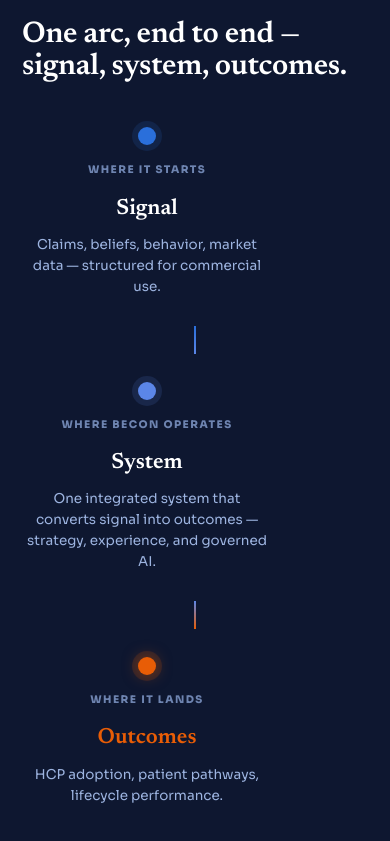
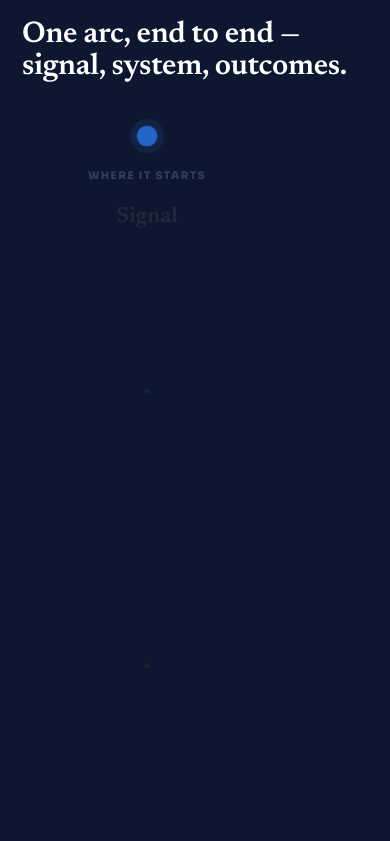
Before and after one commit to SashaBeCon/becongroup-website, a Next.js app: page / in a window 390 px wide. Shown: the part 823-1664 px from the top of the page. Built offline with nearby package versions, Linux system fonts and the light colour scheme.

Commit message:
Animate convergence rail: scroll-in sweep, endpoint breathe, 6s idle re-sweep

```diff
--- a/app/globals.css
+++ b/app/globals.css
@@ -326,6 +326,82 @@ html {
   .beam.ab { background: linear-gradient(90deg, var(--blue-2), var(--blue)); }
   .beam.bc { background: linear-gradient(90deg, var(--blue), var(--energy)); }
 
+  /* ─── Pipeline rail — convergence animation ───────────────────
+     JS (SignalStrip) adds `.play` when the rail scrolls into view.
+     The light sweeps start → system → lands once, then the landing
+     dot breathes. All motion is gated behind `.play`; with JS off,
+     the rail renders in its normal static state. The global
+     prefers-reduced-motion rule neutralises these animations. */
+  .rail-track .node .dot { position: relative; }
+  .rail-track .beam { position: relative; overflow: visible; }
+  .rail-track .beam::after {
+    content: "";
+    position: absolute;
+    top: -3.5px;
+    left: 0;
+    width: 9px;
+    height: 9px;
+    border-radius: var(--r-full);
+    background: #fff;
+    box-shadow: 0 0 12px 3px rgba(232, 93, 6, 0.7), 0 0 5px 1px var(--blue);
+    opacity: 0;
+  }
+  .rail-track .node.c .dot::after {
+    content: "";
+    position: absolute;
+    inset: -6px;
+    border-radius: var(--r-full);
+    box-shadow: 0 0 0 0 rgba(232, 93, 6, 0);
+  }
+
+  @keyframes rail-dot {
+    0% { transform: scale(0.25); opacity: 0.12; }
+    60% { transform: scale(1.28); opacity: 1; }
+    100% { transform: scale(1); opacity: 1; }
+  }
+  @keyframes rail-beam {
+    from { clip-path: inset(0 100% 0 0); }
+    to { clip-path: inset(0 0 0 0); }
+  }
+  @keyframes rail-head {
+    0% { left: 0; opacity: 0; }
+    12% { opacity: 1; }
+    88% { opacity: 1; }
+    100% { left: 100%; opacity: 0; }
+  }
+  @keyframes rail-rise {
+    from { opacity: 0; transform: translateY(9px); }
+    to { opacity: 1; transform: translateY(0); }
+  }
+  @keyframes rail-breathe {
+    0%, 100% { box-shadow: 0 0 6px 1px rgba(232, 93, 6, 0.18), 0 0 0 5px rgba(232, 93, 6, 0.1); }
+    50% { box-shadow: 0 0 20px 4px rgba(232, 93, 6, 0.48), 0 0 0 9px rgba(232, 93, 6, 0.18); }
+  }
+
+  .rail-track.play .node .dot { animation: rail-dot 0.55s cubic-bezier(0.4, 0, 0.2, 1) both; }
+  .rail-track.play .node.a .dot { animation-delay: 0s; }
+  .rail-track.play .node.b .dot { animation-delay: 0.85s; }
+  .rail-track.play .node.c .dot { animation-delay: 1.6s; }
+  .rail-track.play .node .l,
+  .rail-track.play .node .t,
+  .rail-track.play .node p { animation: rail-rise 0.5s cubic-bezier(0.4, 0, 0.2, 1) both; }
+  .rail-track.play .node.a .l { animation-delay: 0.05s; }
+  .rail-track.play .node.a .t { animation-delay: 0.12s; }
+  .rail-track.play .node.a p { animation-delay: 0.2s; }
+  .rail-track.play .node.b .l { animation-delay: 0.9s; }
+  .rail-track.play .node.b .t { animation-delay: 0.97s; }
+  .rail-track.play .node.b p { animation-delay: 1.05s; }
+  .rail-track.play .node.c .l { animation-delay: 1.65s; }
+  .rail-track.play .node.c .t { animation-delay: 1.72s; }
+  .rail-track.play .node.c p { animation-delay: 1.8s; }
+  .rail-track.play .beam { animation: rail-beam 0.6s cubic-bezier(0.4, 0, 0.2, 1) both; }
+  .rail-track.play .beam::after { animation: rail-head 0.62s linear both; }
+  .rail-track.play .beam.ab,
+  .rail-track.play .beam.ab::after { animation-delay: 0.3s; }
+  .rail-track.play .beam.bc,
+  .rail-track.play .beam.bc::after { animation-delay: 1.05s; }
+  .rail-track.play .node.c .dot::after { animation: rail-breathe 3.8s ease-in-out 1.9s infinite; }
+
   /* ─── Grid + generic cards ─── */
   .grid-2 { display: grid; grid-template-columns: 1fr 1fr; gap: 56px; align-items: start; }
   .stack { display: flex; flex-direction: column; gap: 12px; }
@@ -487,6 +563,14 @@ html {
   .beam { width: 2px; height: 28px; flex: none; margin: 0 auto; }
   .beam.ab { background: linear-gradient(180deg, var(--blue-2), var(--blue)); }
   .beam.bc { background: linear-gradient(180deg, var(--blue), var(--energy)); }
+  /* Stacked rail: sweep the beam top→bottom; the travelling head
+     is only meaningful on the horizontal layout, so hide it. */
+  @keyframes rail-beam-v {
+    from { clip-path: inset(0 0 100% 0); }
+    to { clip-path: inset(0 0 0 0); }
+  }
+  .rail-track.play .beam { animation-name: rail-beam-v; }
+  .rail-track.play .beam::after { display: none; }
   .disciplines,
   .process,
   .build,
--- a/components/site/signal-strip.tsx
+++ b/components/site/signal-strip.tsx
@@ -1,3 +1,5 @@
+"use client";
+
 import * as React from "react";
 
 interface RailNode {
@@ -11,11 +13,88 @@ interface SignalStripProps {
   items: [RailNode, RailNode, RailNode];
 }
 
-/** Pipeline rail — the convergence spine. Three node dots joined by gradient beams. */
+/** Idle re-sweep cadence (ms) while the rail stays in view. Set to 0 to
+ *  disable the idle loop and rely solely on replay-on-re-entry. */
+const IDLE_RESWEEP_MS = 6000;
+
+/**
+ * Pipeline rail — the convergence spine. Three node dots joined by gradient
+ * beams. The light sweeps start → system → lands (adding `.play`), then the
+ * landing dot breathes. It replays each time the rail scrolls back into view,
+ * and re-sweeps slowly while it stays on screen. Motion lives in globals.css;
+ * this only toggles the `.play` class. With JS off or with
+ * `prefers-reduced-motion`, the rail stays in its static state.
+ */
 export function SignalStrip({ items }: SignalStripProps) {
   const tones = ["a", "b", "c"] as const;
+  const ref = React.useRef<HTMLDivElement>(null);
+
+  React.useEffect(() => {
+    const el = ref.current;
+    if (!el) return;
+
+    // Respect reduced-motion: leave the rail static.
+    if (window.matchMedia?.("(prefers-reduced-motion: reduce)").matches) return;
+
+    const play = () => {
+      el.classList.remove("play");
+      void el.offsetWidth; // reflow so the animation restarts
+      el.classList.add("play");
+    };
+
+    if (!("IntersectionObserver" in window)) {
+      play();
+      return;
+    }
+
+    let armed = true; // can fire a scroll-in play
+    let visible = false;
+    let timer: ReturnType<typeof setInterval> | undefined;
+
+    const stopTimer = () => {
+      if (timer) {
+        clearInterval(timer);
+        timer = undefined;
+      }
+    };
+    const startTimer = () => {
+      stopTimer();
+      if (IDLE_RESWEEP_MS > 0) {
+        timer = setInterval(() => {
+          if (visible) play();
+        }, IDLE_RESWEEP_MS);
+      }
+    };
+
+    const io = new IntersectionObserver(
+      (entries) => {
+        for (const entry of entries) {
+          const ratio = entry.intersectionRatio;
+          if (ratio >= 0.4) {
+            visible = true;
+            if (armed) {
+              armed = false; // don't re-fire until it leaves and returns
+              play();
+              startTimer();
+            }
+          } else if (ratio < 0.1) {
+            visible = false;
+            armed = true; // re-arm so scrolling back replays it
+            stopTimer();
+          }
+        }
+      },
+      { threshold: [0, 0.1, 0.4] },
+    );
+    io.observe(el);
+    return () => {
+      io.disconnect();
+      stopTimer();
+    };
+  }, []);
+
   return (
-    <div className="rail-track">
+    <div className="rail-track" ref={ref}>
       {items.map((n, i) => (
         <React.Fragment key={n.title}>
           <div className={`node ${tones[i]}`}>
```
